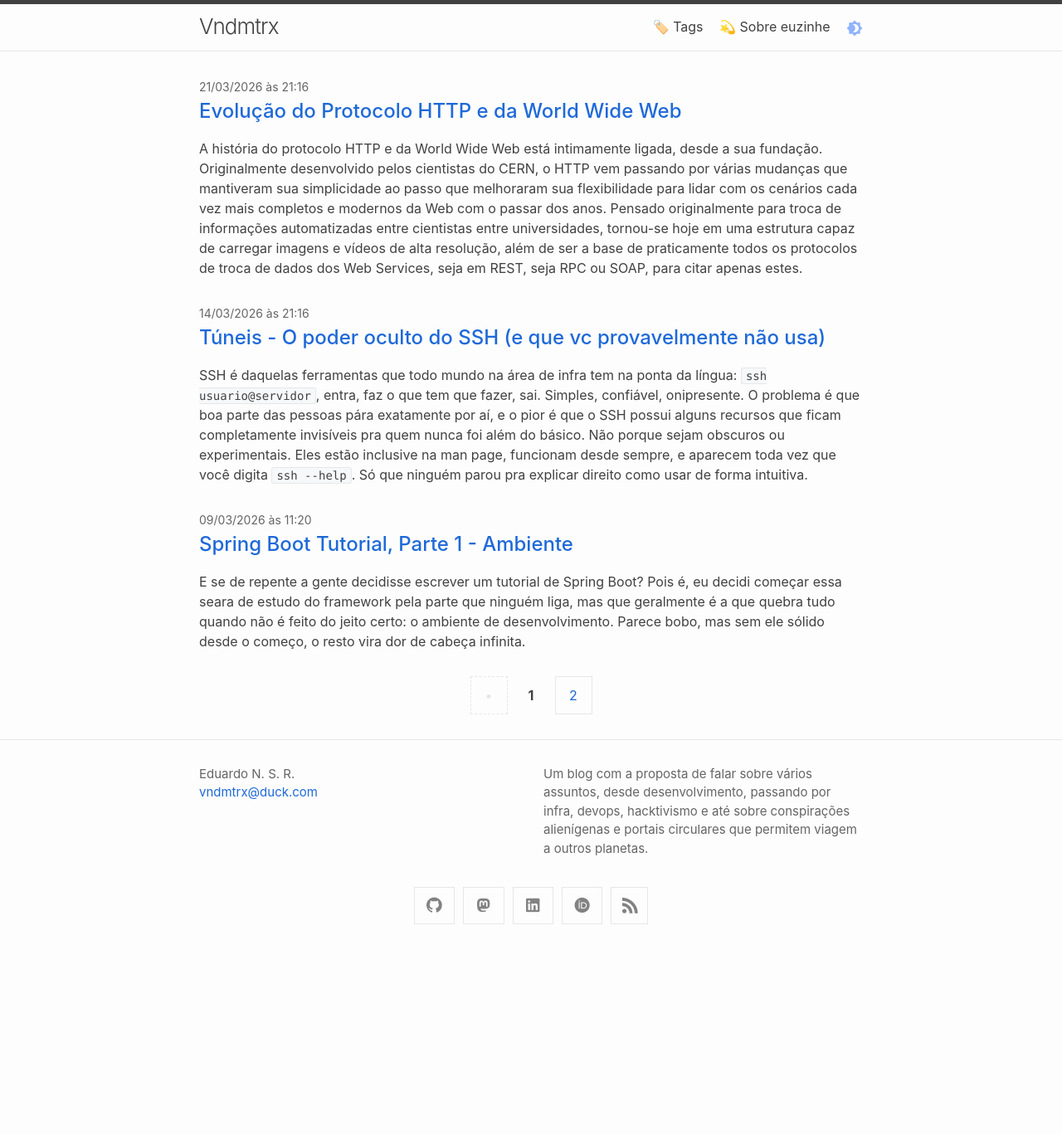
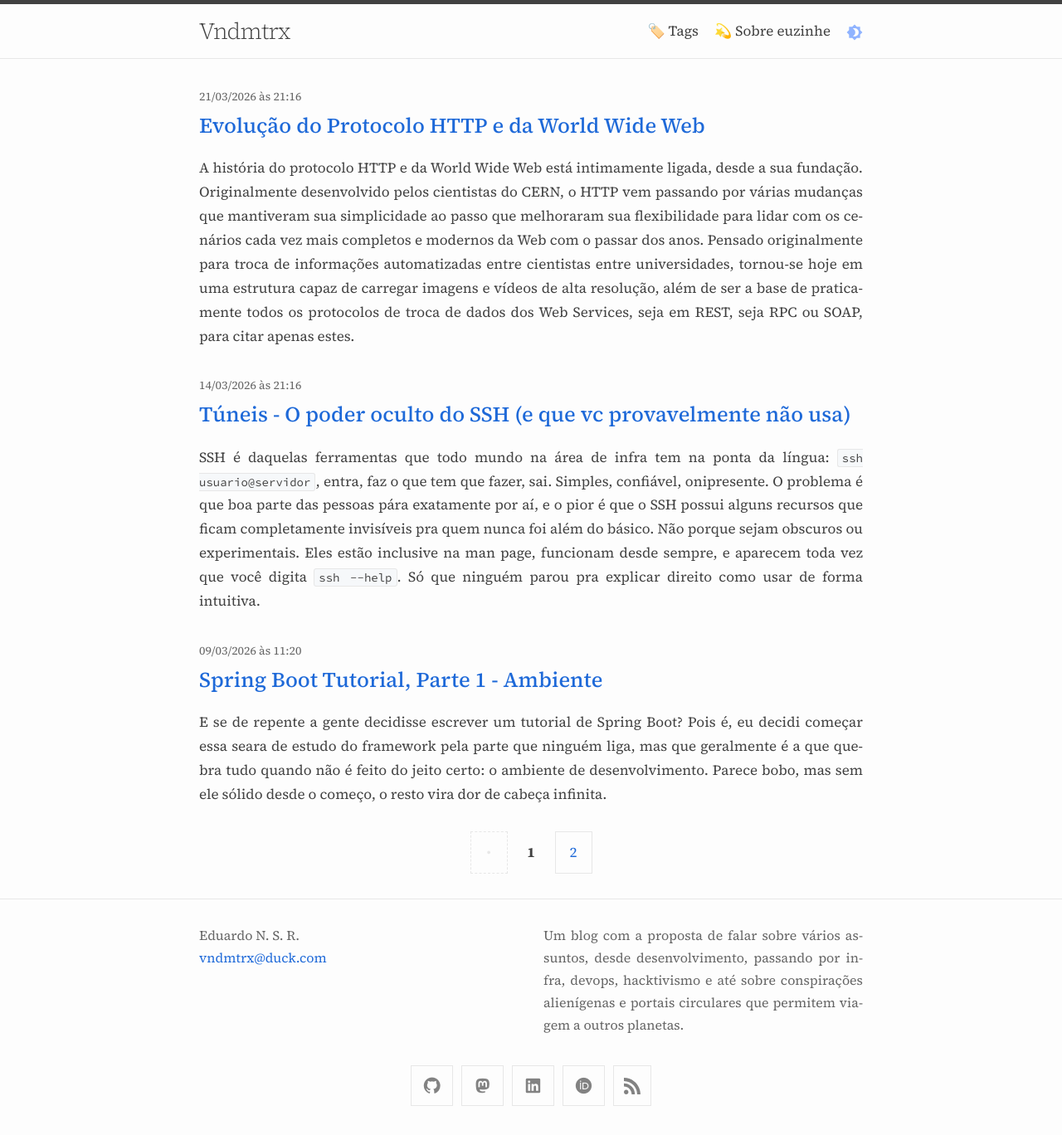
Before and after one commit to vndmtrx/vndmtrx.github.io, a Jekyll site: the page built from index.html, in a window 1280 px wide. Shown: the whole page at 83% size. Built offline with Jekyll 4.4.1, drawn with Linux system fonts in a browser that asks for light colours; nearby versions of some CDN libraries; the list of posts is cut into pages by our own code; before the commit the page ends 1149 px from its top, so only the background shows below that.

Commit message:
Troca fontes, ajusta tipografia e texto justificado
- Adiciona IBM Plex Serif e IBM Plex Mono via Google Fonts
- Define lang pt-BR no site para hifenização correta
- Aumenta font-size para 17px e line-height para 1.7 (melhor legibilidade em serif)
- Aplica text-align justify com hyphens auto em posts, listagem e footer
- Move estilos do theme-toggle de _layout.scss para custom-styles.scss

```diff
--- a/_config.yml
+++ b/_config.yml
@@ -2,6 +2,7 @@
 # ------------------
 #
 title: Vndmtrx
+lang: pt-BR
 
 author:
   name: "Eduardo N. S. R."
--- a/_includes/custom-head.html
+++ b/_includes/custom-head.html
@@ -14,6 +14,9 @@
 <link rel="mask-icon" href="{{ "/favicon-vetor.svg" | relative_url }}" color="#5bbad5">
 <link rel="manifest" href="{{ "/site.webmanifest" | relative_url }}">
 <link rel="apple-touch-icon" href="{{ "/favicon-32x32.png" | relative_url }}">
+<link rel="preconnect" href="https://fonts.googleapis.com">
+<link rel="preconnect" href="https://fonts.gstatic.com" crossorigin>
+<link href="https://fonts.googleapis.com/css2?family=Source+Serif+4:ital,opsz,wght@0,8..60,300..700;1,8..60,300..700&family=Source+Code+Pro:ital,wght@0,400;0,500;1,400&display=swap" rel="stylesheet">
 <meta name="theme-color" content="#000000">
 <script>
 const ICON_DARK =
--- a/_sass/minima/_layout.scss
+++ b/_sass/minima/_layout.scss
@@ -120,22 +120,6 @@
       line-height: $base-line-height;
     }
   }
-}
-
-.theme-toggle {
-  display: inline-flex;
-  align-items: center;
-  justify-content: center;
-  vertical-align: middle;
-  line-height: 1;
-  padding: 0;
-}
-
-.theme-toggle svg {
-  display: block;
-  width: 20px;
-  height: 20px;
-  flex: 0 0 20px;
 }
 
 /**
--- a/_sass/minima/custom-styles.scss
+++ b/_sass/minima/custom-styles.scss
@@ -1,2 +1,30 @@
 // Placeholder to allow defining custom styles that override everything else.
 // (Use `_sass/minima/custom-variables.scss` to override variable defaults)
+
+.theme-toggle {
+  display: inline-flex;
+  align-items: center;
+  justify-content: center;
+  vertical-align: middle;
+  line-height: 1;
+  padding: 0;
+}
+
+.theme-toggle svg {
+  display: block;
+  width: 20px;
+  height: 20px;
+  flex: 0 0 20px;
+}
+
+.post-content p,
+.post-list li p,
+.footer-col p {
+  text-align: justify;
+  hyphens: auto;
+  -webkit-hyphens: auto;
+}
+
+code, pre {
+  font-variation-settings: "MONO" 1, "CASL" 0;
+}
--- a/_sass/minima/custom-variables.scss
+++ b/_sass/minima/custom-variables.scss
@@ -1 +1,5 @@
 // Placeholder to allow overriding predefined variables smoothly.
+$base-font-family: "Source Serif 4", Georgia, serif;
+$code-font-family: "Source Code Pro", "Inconsolata", monospace;
+$base-font-size:   17px;
+$base-line-height: 1.7;
```
